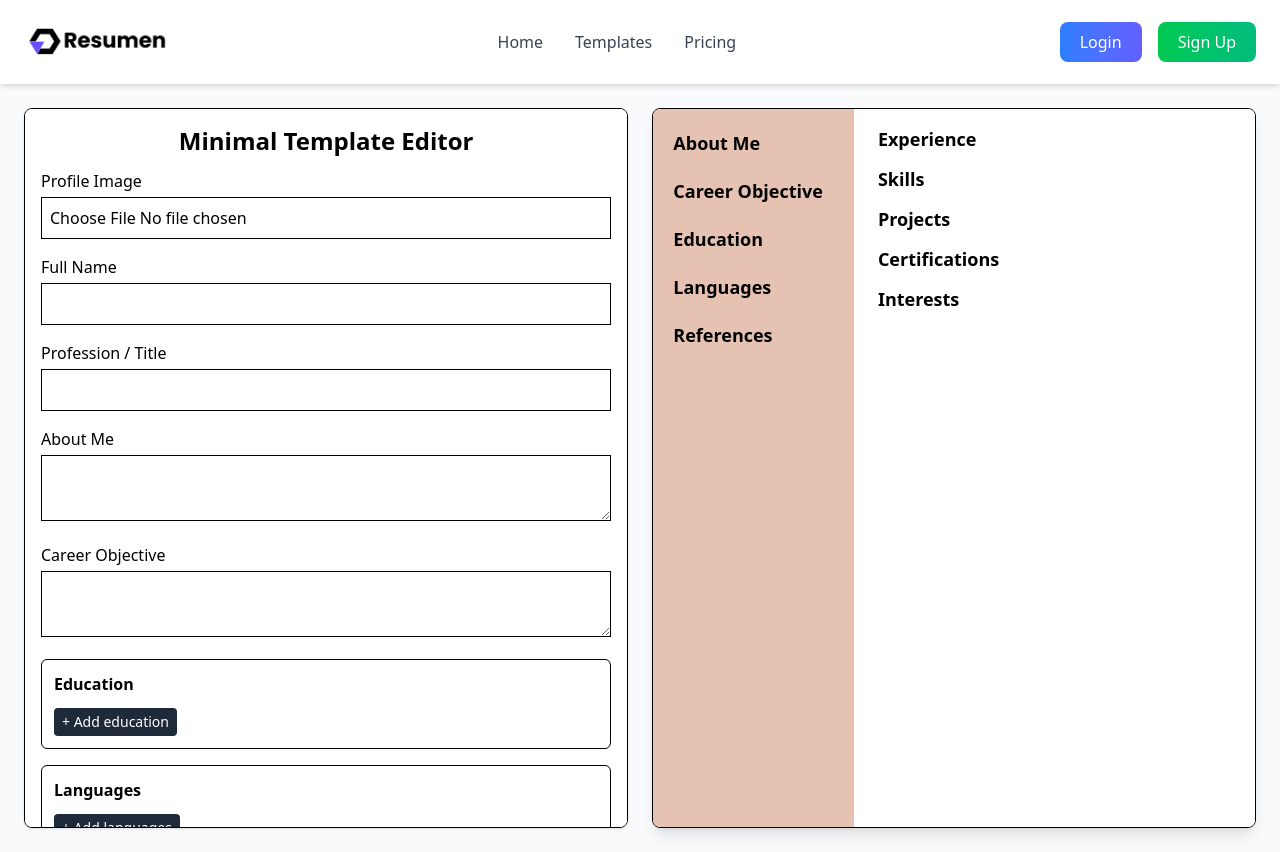
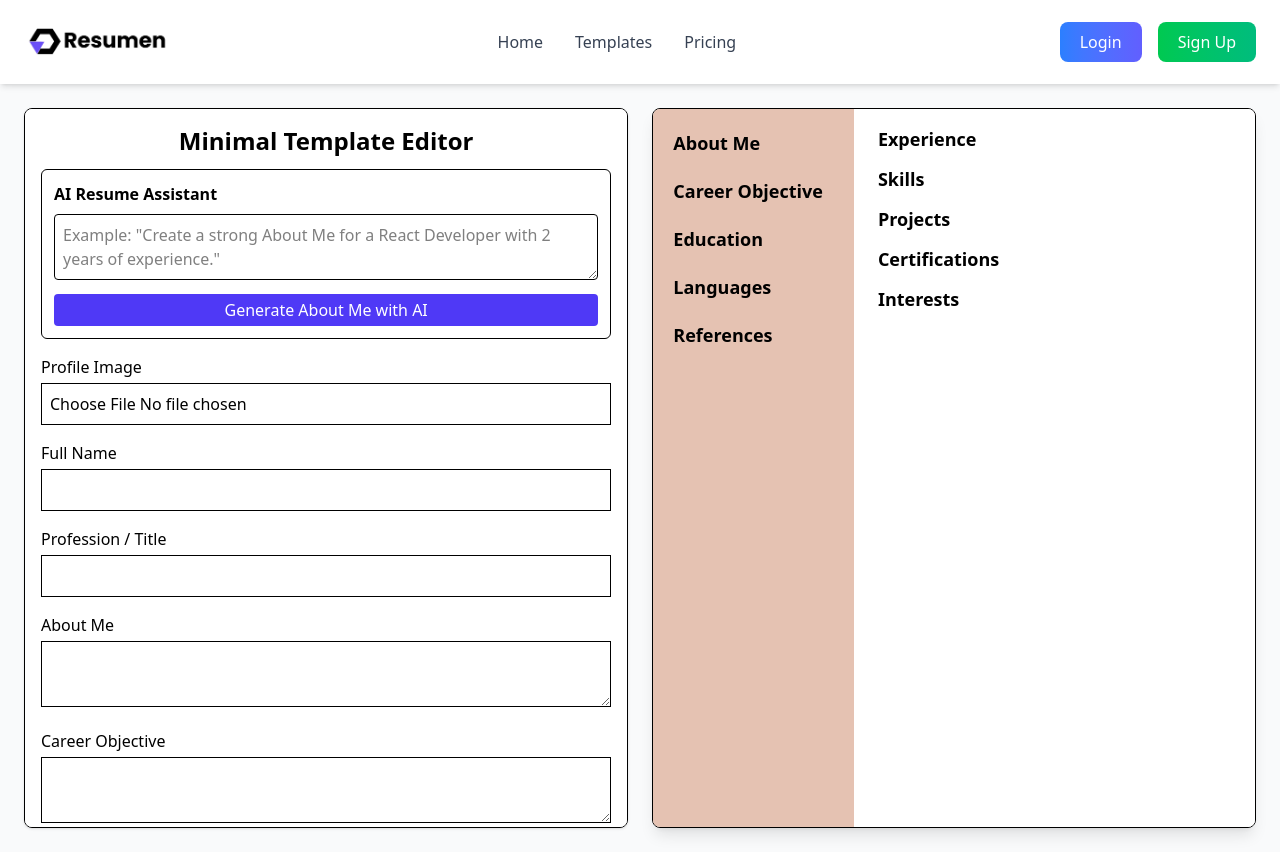
Before and after one commit to hammad200208/AI_Resume, a Next.js app: page /builder/template3/edit in a window 1280 px wide. Built offline with nearby package versions, Linux system fonts and the light colour scheme.

Commit message:
modifeid template page 1 2 3

```diff
--- a/app/builder/template2/edit/page.jsx
+++ b/app/builder/template2/edit/page.jsx
@@ -20,9 +20,13 @@ const Template2EditPage = () => {
   const [experienceList, setExperienceList] = useState([""]);
   const [educationList, setEducationList] = useState([""]);
 
+  // ✅ New AI states
+  const [aiPrompt, setAiPrompt] = useState("");
+  const [loading, setLoading] = useState(false);
+
   const previewRef = useRef(null);
 
-  // Handle general input
+  // -------------------- Input Handlers --------------------
   const handleChange = (e) => {
     const { name, value, type, files } = e.target;
     if (type === "file") {
@@ -37,7 +41,7 @@ const Template2EditPage = () => {
     }
   };
 
-  // Experience handlers
+  // -------------------- Experience --------------------
   const handleExperienceChange = (index, value) => {
     const list = [...experienceList];
     list[index] = value;
@@ -51,7 +55,7 @@ const Template2EditPage = () => {
     setExperienceList(list);
   };
 
-  // Education handlers
+  // -------------------- Education --------------------
   const handleEducationChange = (index, value) => {
     const list = [...educationList];
     list[index] = value;
@@ -65,7 +69,7 @@ const Template2EditPage = () => {
     setEducationList(list);
   };
 
-  // Download as PDF
+  // -------------------- PDF Download --------------------
   const handleDownloadPDF = async () => {
     const element = previewRef.current;
     const canvas = await html2canvas(element, { scale: 2 });
@@ -77,6 +81,52 @@ const Template2EditPage = () => {
     pdf.save("resume.pdf");
   };
 
+  // -------------------- AI Resume Generator --------------------
+  const handleGenerateAI = async () => {
+    const prompt = `
+You are a resume writing assistant.
+Use the following user instruction and resume details to generate a short, well-structured "About Me" paragraph (60–80 words max).
+User's instruction: "${aiPrompt || "Write a professional summary."}"
+
+User's resume information:
+${JSON.stringify(
+  { ...formData, experienceList, educationList },
+  null,
+  2
+)}
+`;
+
+    try {
+      setLoading(true);
+      const response = await fetch("https://resumenbackend.vercel.app/api/ai/generate", {
+        method: "POST",
+        headers: { "Content-Type": "application/json" },
+        body: JSON.stringify({ prompt }),
+      });
+
+      if (!response.ok) throw new Error("Failed to generate AI summary");
+
+      const data = await response.json();
+      const cleanText = data.text
+        ?.replace(/^["'\s]*(Here.*?:\s*)?/i, "")
+        ?.replace(/^["']|["']$/g, "")
+        ?.trim();
+
+      setFormData((prev) => ({
+        ...prev,
+        aboutMe: cleanText || prev.aboutMe,
+      }));
+
+      setAiPrompt("");
+    } catch (err) {
+      console.error(err);
+      alert("Error generating AI summary.");
+    } finally {
+      setLoading(false);
+    }
+  };
+
+  // -------------------- Render --------------------
   return (
     <div className="flex flex-col md:flex-row gap-8 p-8 bg-gray-50 min-h-screen">
       {/* LEFT PANEL (Form) */}
@@ -85,9 +135,7 @@ const Template2EditPage = () => {
 
         {/* Upload Image */}
         <div className="mb-4">
-          <label className="block mb-2 font-medium text-gray-700">
-            Profile Image
-          </label>
+          <label className="block mb-2 font-medium text-gray-700">Profile Image</label>
           <input
             type="file"
             name="image"
@@ -100,9 +148,7 @@ const Template2EditPage = () => {
         {/* Basic Info */}
         <div className="grid grid-cols-1 sm:grid-cols-2 gap-4">
           <div>
-            <label className="block mb-1 text-sm font-medium text-gray-700">
-              Full Name
-            </label>
+            <label className="block mb-1 text-sm font-medium text-gray-700">Full Name</label>
             <input
               type="text"
               name="fullName"
@@ -112,9 +158,7 @@ const Template2EditPage = () => {
             />
           </div>
           <div>
-            <label className="block mb-1 text-sm font-medium text-gray-700">
-              Job Title
-            </label>
+            <label className="block mb-1 text-sm font-medium text-gray-700">Job Title</label>
             <input
               type="text"
               name="jobTitle"
@@ -127,9 +171,7 @@ const Template2EditPage = () => {
 
         {/* About Me */}
         <div className="mt-4">
-          <label className="block mb-1 text-sm font-medium text-gray-700">
-            About Me
-          </label>
+          <label className="block mb-1 text-sm font-medium text-gray-700">About Me</label>
           <textarea
             name="aboutMe"
             value={formData.aboutMe}
@@ -137,6 +179,25 @@ const Template2EditPage = () => {
             rows="3"
             className="w-full border p-2 rounded"
           />
+        </div>
+
+        {/* ✅ AI Resume Generator */}
+        <div className="mt-6 border-t pt-4">
+          <h3 className="font-semibold text-lg mb-2">Generate with AI</h3>
+          <textarea
+            rows={2}
+            placeholder="Write a prompt, e.g. 'Create a resume for a web developer with 3 years experience.'"
+            className="w-full border border-gray-300 rounded-md p-2 mb-2"
+            value={aiPrompt}
+            onChange={(e) => setAiPrompt(e.target.value)}
+          />
+          <button
+            onClick={handleGenerateAI}
+            className="bg-green-600 text-white px-4 py-2 rounded hover:bg-green-700"
+            disabled={loading}
+          >
+            {loading ? "Generating..." : "Generate About Me"}
+          </button>
         </div>
 
         {/* Skills & Languages */}
@@ -170,9 +231,7 @@ const Template2EditPage = () => {
         {/* Contact Info */}
         <div className="mt-4 grid grid-cols-1 sm:grid-cols-3 gap-4">
           <div>
-            <label className="block mb-1 text-sm font-medium text-gray-700">
-              Email
-            </label>
+            <label className="block mb-1 text-sm font-medium text-gray-700">Email</label>
             <input
               type="email"
               name="email"
@@ -182,9 +241,7 @@ const Template2EditPage = () => {
             />
           </div>
           <div>
-            <label className="block mb-1 text-sm font-medium text-gray-700">
-              Phone
-            </label>
+            <label className="block mb-1 text-sm font-medium text-gray-700">Phone</label>
             <input
               type="text"
               name="phone"
@@ -194,9 +251,7 @@ const Template2EditPage = () => {
             />
           </div>
           <div>
-            <label className="block mb-1 text-sm font-medium text-gray-700">
-              Address
-            </label>
+            <label className="block mb-1 text-sm font-medium text-gray-700">Address</label>
             <input
               type="text"
               name="address"
@@ -207,18 +262,14 @@ const Template2EditPage = () => {
           </div>
         </div>
 
-        {/* Experience (Dynamic) */}
+        {/* Experience */}
         <div className="mt-6">
-          <h3 className="text-lg font-semibold text-[#21141a] mb-2">
-            Experience
-          </h3>
+          <h3 className="text-lg font-semibold text-[#21141a] mb-2">Experience</h3>
           {experienceList.map((exp, index) => (
             <div key={index} className="flex items-center mb-2 gap-2">
               <textarea
                 value={exp}
-                onChange={(e) =>
-                  handleExperienceChange(index, e.target.value)
-                }
+                onChange={(e) => handleExperienceChange(index, e.target.value)}
                 placeholder="Enter experience details"
                 rows="2"
                 className="w-full border p-2 rounded"
@@ -241,18 +292,14 @@ const Template2EditPage = () => {
           </button>
         </div>
 
-        {/* Education (Dynamic) */}
+        {/* Education */}
         <div className="mt-6">
-          <h3 className="text-lg font-semibold text-[#21141a] mb-2">
-            Education
-          </h3>
+          <h3 className="text-lg font-semibold text-[#21141a] mb-2">Education</h3>
           {educationList.map((edu, index) => (
             <div key={index} className="flex items-center mb-2 gap-2">
               <textarea
                 value={edu}
-                onChange={(e) =>
-                  handleEducationChange(index, e.target.value)
-                }
+                onChange={(e) => handleEducationChange(index, e.target.value)}
                 placeholder="Enter education details"
                 rows="2"
                 className="w-full border p-2 rounded"
@@ -292,7 +339,6 @@ const Template2EditPage = () => {
         <div className="flex min-h-full">
           {/* LEFT SIDE */}
           <div className="w-1/3 bg-[#21141a] text-white p-6 flex flex-col items-start">
-            {/* Profile Image */}
             {formData.image && (
               <img
                 src={formData.image}
@@ -304,9 +350,7 @@ const Template2EditPage = () => {
             {/* About Me */}
             {formData.aboutMe && (
               <div className="mb-6">
-                <h2 className="font-semibold text-[#f4c542] mb-2 text-lg">
-                  About Me
-                </h2>
+                <h2 className="font-semibold text-[#f4c542] mb-2 text-lg">About Me</h2>
                 <p className="text-gray-200 text-sm leading-relaxed">
                   {formData.aboutMe}
                 </p>
@@ -316,9 +360,7 @@ const Template2EditPage = () => {
             {/* Skills */}
             {formData.skills && (
               <div className="mb-6">
-                <h2 className="font-semibold text-[#f4c542] mb-2 text-lg">
-                  Skills
-                </h2>
+                <h2 className="font-semibold text-[#f4c542] mb-2 text-lg">Skills</h2>
                 <ul className="list-disc list-inside text-gray-200 text-sm space-y-1">
                   {formData.skills.split(",").map((skill, index) => (
                     <li key={index}>{skill.trim()}</li>
@@ -330,9 +372,7 @@ const Template2EditPage = () => {
             {/* Languages */}
             {formData.languages && (
               <div>
-                <h2 className="font-semibold text-[#f4c542] mb-2 text-lg">
-                  Languages
-                </h2>
+                <h2 className="font-semibold text-[#f4c542] mb-2 text-lg">Languages</h2>
                 <ul className="list-disc list-inside text-gray-200 text-sm space-y-1">
                   {formData.languages.split(",").map((lang, index) => (
                     <li key={index}>{lang.trim()}</li>
@@ -345,22 +385,14 @@ const Template2EditPage = () => {
           {/* RIGHT SIDE */}
           <div className="w-2/3 pl-8 bg-white text-black p-6">
             {formData.fullName && (
-              <h1 className="text-3xl font-bold text-gray-900 mb-2">
-                {formData.fullName}
-              </h1>
+              <h1 className="text-3xl font-bold text-gray-900 mb-2">{formData.fullName}</h1>
             )}
-
             {formData.jobTitle && (
-              <h2 className="text-lg text-gray-700 font-medium mb-6">
-                {formData.jobTitle}
-              </h2>
+              <h2 className="text-lg text-gray-700 font-medium mb-6">{formData.jobTitle}</h2>
             )}
-
             {(formData.email || formData.phone || formData.address) && (
               <div className="mb-6">
-                <h2 className="font-semibold text-[#21141a] mb-2">
-                  Contact Info
-                </h2>
+                <h2 className="font-semibold text-[#21141a] mb-2">Contact Info</h2>
                 <ul className="text-gray-700 text-sm space-y-1">
                   {formData.email && <li>Email: {formData.email}</li>}
                   {formData.phone && <li>Phone: {formData.phone}</li>}
@@ -368,25 +400,19 @@ const Template2EditPage = () => {
                 </ul>
               </div>
             )}
-
             {experienceList.length > 0 && (
               <div className="mb-6">
                 <h2 className="font-semibold text-[#21141a] mb-2">Experience</h2>
                 <ul className="list-disc list-inside text-gray-700 text-sm space-y-1">
-                  {experienceList.map(
-                    (exp, index) => exp && <li key={index}>{exp}</li>
-                  )}
+                  {experienceList.map((exp, index) => exp && <li key={index}>{exp}</li>)}
                 </ul>
               </div>
             )}
-
             {educationList.length > 0 && (
               <div>
                 <h2 className="font-semibold text-[#21141a] mb-2">Education</h2>
                 <ul className="list-disc list-inside text-gray-700 text-sm space-y-1">
-                  {educationList.map(
-                    (edu, index) => edu && <li key={index}>{edu}</li>
-                  )}
+                  {educationList.map((edu, index) => edu && <li key={index}>{edu}</li>)}
                 </ul>
               </div>
             )}
--- a/app/builder/template3/edit/page.jsx
+++ b/app/builder/template3/edit/page.jsx
@@ -21,6 +21,9 @@ export default function MinimalTemplate() {
     interests: [],
   });
 
+  const [aiPrompt, setAiPrompt] = useState("");
+  const [loading, setLoading] = useState(false);
+
   const handleChange = (key, value) => {
     setFormData((prev) => ({ ...prev, [key]: value }));
   };
@@ -40,9 +43,54 @@ export default function MinimalTemplate() {
     }));
   };
 
+  // 🧠 AI Resume Generator
+  const handleGenerateAI = async () => {
+    if (!aiPrompt && !formData.aboutMe && !formData.fullName) {
+      alert("Please fill some basic details or enter a prompt first!");
+      return;
+    }
+
+    setLoading(true);
+    try {
+      const prompt = `
+      You are a professional resume writing assistant.
+      Use the user's instruction and resume details below to generate a polished, concise, and engaging "About Me" paragraph (under 80 words).
+
+      User's instruction: "${aiPrompt || "Write a professional About Me summary."}"
+
+      User's resume information:
+      ${JSON.stringify(formData, null, 2)}
+      `;
+
+      const response = await fetch(
+        "https://resumenbackend.vercel.app/api/ai/generate",
+        {
+          method: "POST",
+          headers: { "Content-Type": "application/json" },
+          body: JSON.stringify({ prompt }),
+        }
+      );
+
+      const data = await response.json();
+      if (data.result) {
+        setFormData((prev) => ({
+          ...prev,
+          aboutMe: data.result.trim(),
+        }));
+      } else {
+        alert("Failed to generate AI summary. Try again.");
+      }
+    } catch (error) {
+      console.error("AI generation error:", error);
+      alert("Something went wrong with AI generation.");
+    } finally {
+      setLoading(false);
+    }
+  };
+
   const downloadPDF = async () => {
     const resume = document.getElementById("resume-preview");
-    const canvas = await html2canvas(resume);
+    const canvas = await html2canvas(resume, { useCORS: true });
     const imgData = canvas.toDataURL("image/png");
     const pdf = new jsPDF("p", "mm", "a4");
     const pdfWidth = pdf.internal.pageSize.getWidth();
@@ -89,7 +137,28 @@ export default function MinimalTemplate() {
     <div className="flex flex-col md:flex-row gap-6 p-6">
       {/* Left: Form */}
       <div className="w-full md:w-1/2 space-y-4 overflow-y-auto h-[90vh] border p-4 rounded-lg shadow bg-white">
-        <h1 className="text-2xl font-semibold mb-3 text-center">Minimal Template Editor</h1>
+        <h1 className="text-2xl font-semibold mb-3 text-center">
+          Minimal Template Editor
+        </h1>
+
+        {/* AI Prompt Section */}
+        <div className="border p-3 rounded-md">
+          <h2 className="font-semibold mb-2">AI Resume Assistant</h2>
+          <textarea
+            rows={2}
+            placeholder='Example: "Create a strong About Me for a React Developer with 2 years of experience."'
+            value={aiPrompt}
+            onChange={(e) => setAiPrompt(e.target.value)}
+            className="w-full border p-2 rounded mb-2"
+          />
+          <button
+            onClick={handleGenerateAI}
+            disabled={loading}
+            className="bg-indigo-600 text-white px-3 py-1 rounded w-full"
+          >
+            {loading ? "Generating..." : "Generate About Me with AI"}
+          </button>
+        </div>
 
         {/* Image */}
         <label className="block">
@@ -109,6 +178,7 @@ export default function MinimalTemplate() {
           />
         </label>
 
+        {/* Basic Inputs */}
         {[
           { key: "fullName", label: "Full Name" },
           { key: "profession", label: "Profession / Title" },
@@ -134,6 +204,7 @@ export default function MinimalTemplate() {
           </label>
         ))}
 
+        {/* Dynamic Fields */}
         {Object.entries(repeaterFields).map(([key, fields]) => (
           <div key={key} className="border p-3 rounded-md">
             <h2 className="font-semibold mb-2 capitalize">{key}</h2>
@@ -193,7 +264,9 @@ export default function MinimalTemplate() {
             <h2 className="text-lg font-semibold mb-2 text-black">About Me</h2>
             <p className="text-sm mb-3 text-black">{formData.aboutMe}</p>
 
-            <h2 className="text-lg font-semibold mb-2 text-black">Career Objective</h2>
+            <h2 className="text-lg font-semibold mb-2 text-black">
+              Career Objective
+            </h2>
             <p className="text-sm mb-3 text-black">{formData.objective}</p>
 
             <h2 className="text-lg font-semibold mb-2 text-black">Education</h2>
@@ -203,14 +276,18 @@ export default function MinimalTemplate() {
               </p>
             ))}
 
-            <h2 className="text-lg font-semibold mt-3 mb-2 text-black">Languages</h2>
+            <h2 className="text-lg font-semibold mt-3 mb-2 text-black">
+              Languages
+            </h2>
             {formData.languages.map((lang, i) => (
               <p key={i} className="text-sm text-black">
                 {lang.language} ({lang.proficiency})
               </p>
             ))}
 
-            <h2 className="text-lg font-semibold mt-3 mb-2 text-black">References</h2>
+            <h2 className="text-lg font-semibold mt-3 mb-2 text-black">
+              References
+            </h2>
             {formData.references.map((ref, i) => (
               <p key={i} className="text-sm mb-1 text-black">
                 {ref.name} — {ref.designation} ({ref.contact})
```
